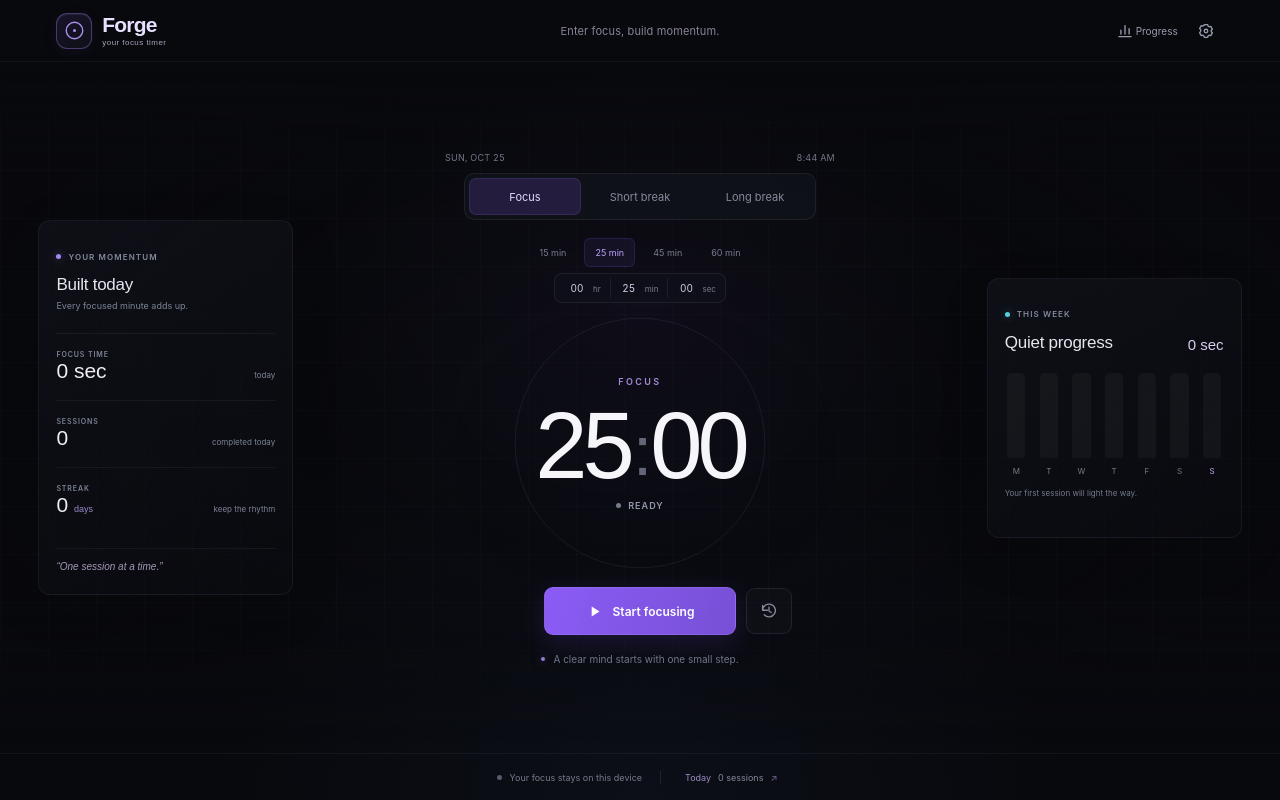
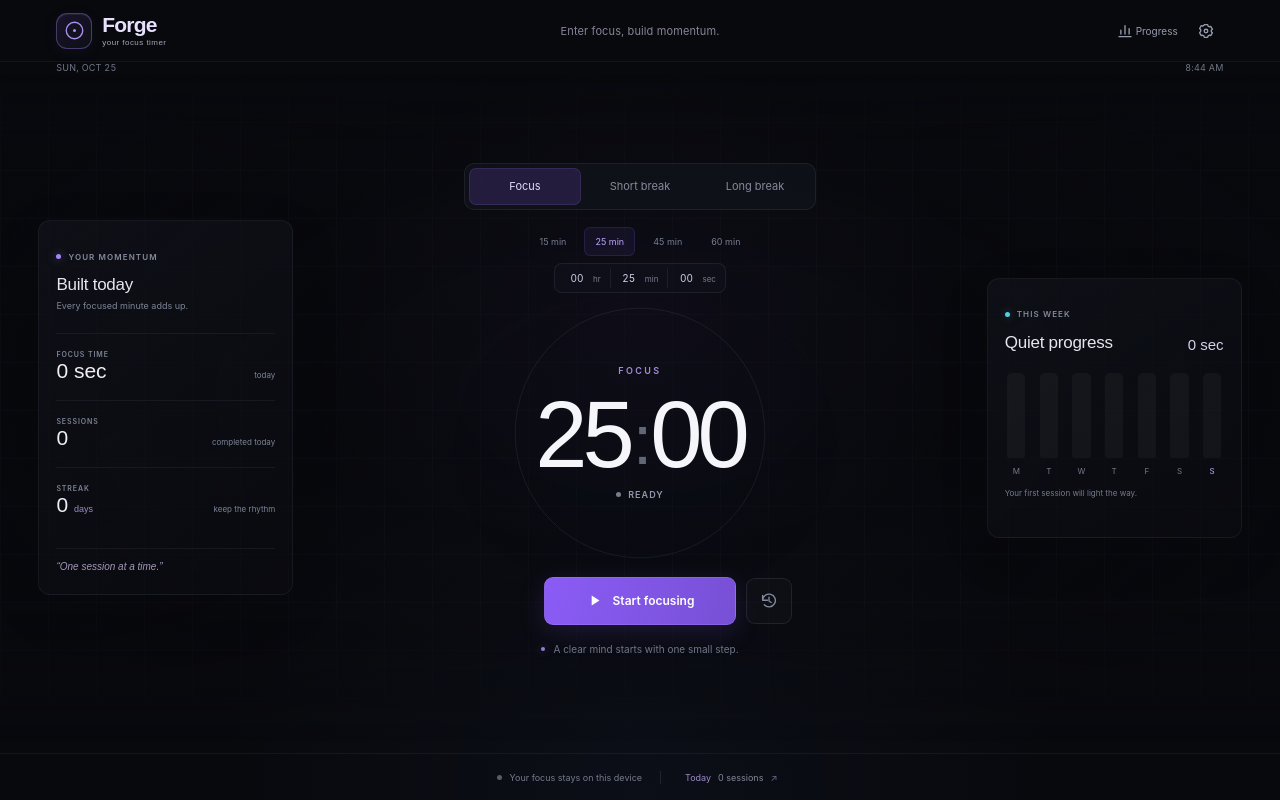
Before and after one commit to Pounar/Forge, a React (Vite) app in the folder forge/: page / in a window 1280 px wide. Built offline with nearby package versions, Linux system fonts and the light colour scheme.

Commit message:
Update styles.css

```diff
--- a/forge/src/styles.css
+++ b/forge/src/styles.css
@@ -119,6 +119,18 @@ button:disabled { cursor: not-allowed; opacity: .5; }
   font-variant-numeric: tabular-nums;
   letter-spacing: .25px;
   text-transform: uppercase;
+}
+@media (min-width: 1081px) {
+  .clock-row {
+    position: fixed;
+    z-index: 2;
+    top: 74px;
+    left: 0;
+    width: 100%;
+    max-width: none;
+    margin-bottom: 0;
+    padding-inline: clamp(22px, 4.4vw, 72px);
+  }
 }
 .header-right { display: flex; width: max-content; flex-direction: column; align-items: stretch; gap: 0; justify-self: end; }
 .header-actions { display: flex; align-items: center; gap: 0; }
@@ -525,6 +537,7 @@ button:disabled { cursor: not-allowed; opacity: .5; }
 }
 @media (min-width: 1081px) and (max-height: 820px) {
   .forge-header { min-height: 62px; }
+  .clock-row { top: 62px; }
   .timer-stage { padding-top: 14px; padding-bottom: 12px; }
   .timer-orbit { width: clamp(220px, 34vh, 280px); }
   .timer-center { margin-top: 4px; margin-bottom: 8px; }
```
